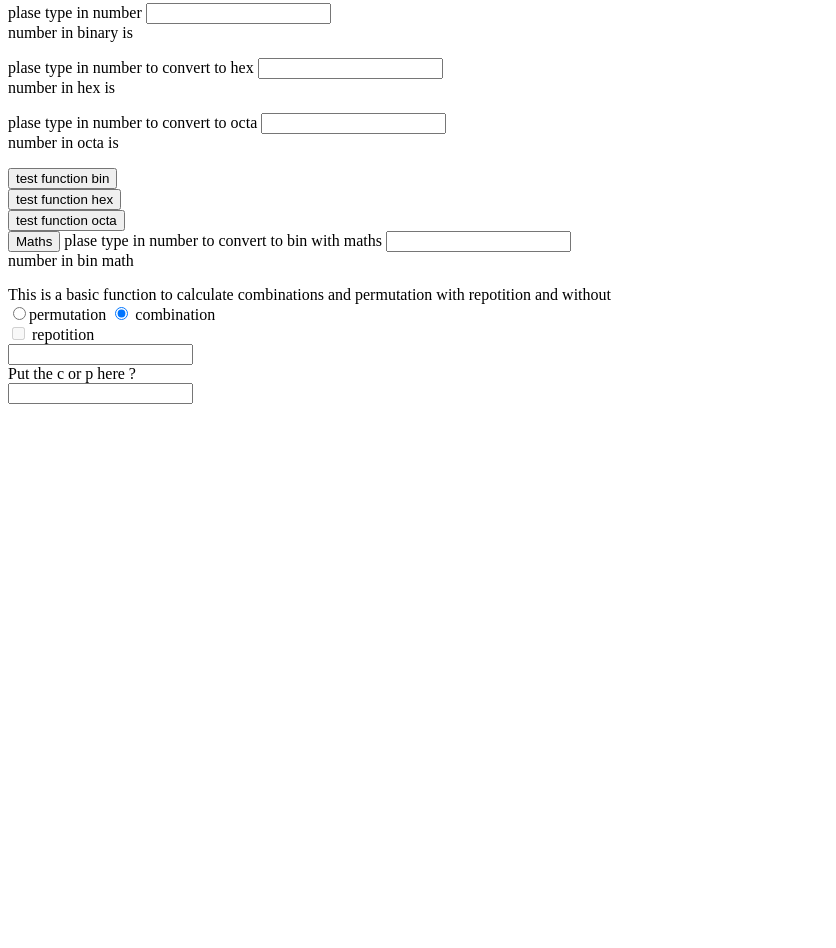
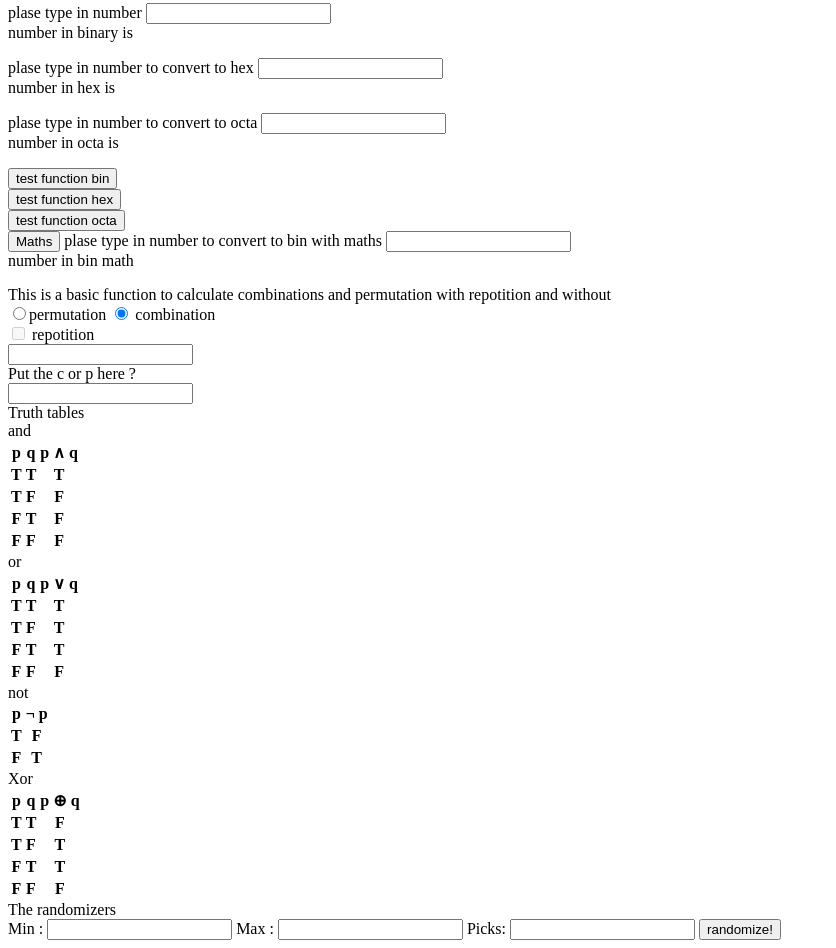
Before and after one commit to JamiHannus/DevBasicSkills2019-7, a plain HTML site: page index.html in a window 1280 px wide. Shown: the part 365-1313 px from the top of the page, without its empty margins (0-836 px from the left). Before the commit the page ends 800 px from the top, so only its background shows below. Drawn offline with Linux system fonts and the light colour scheme.

Commit message:
some changes

```diff
--- a/index.html
+++ b/index.html
@@ -107,9 +107,131 @@
         </div>
     </div>
 </div>
+<div>
+    <div>
+        <div>
+            Truth tables
 
+        </div>
+        <div>
+            <table> and
+                <tr>
+                    <th>p</th>
+                    <th>q</th>
+                    <th>p &#8743; q</th>
+                </tr>
+                <tr>
+                    <th>T</th>
+                    <th>T</th>
+                    <th>T</th>
+                </tr>
+                <tr>
+                    <th>T</th>
+                    <th>F</th>
+                    <th>F</th>
+                </tr>
+
+                <tr>
+                    <th>F</th>
+                    <th>T</th>
+                    <th>F</th>
+                </tr>
+
+                <tr>
+                    <th>F</th>
+                    <th>F</th>
+                    <th>F</th>
+                </tr>
+            </table>
+            <table> or
+                <tr>
+                    <th>p</th>
+                    <th>q</th>
+                    <th>p &#8744; q</th>
+                </tr>
+                <tr>
+                    <th>T</th>
+                    <th>T</th>
+                    <th>T</th>
+                </tr>
+                <tr>
+                    <th>T</th>
+                    <th>F</th>
+                    <th>T</th>
+                </tr>
+                <tr>
+                    <th>F</th>
+                    <th>T</th>
+                    <th>T</th>
+                </tr>
+                <tr>
+                    <th>F</th>
+                    <th>F</th>
+                    <th>F</th>
+                </tr>
+            </table>
+
+            <table> not
+                <tr>
+                    <th>p</th>
+                    <th>&#172; p</th>
+                </tr>
+                <tr>
+                    <th>T</th>
+                    <th>F</th>
+               </tr>
+                <tr>
+                    <th>F</th>
+                    <th>T</th>
+                </tr>
+            </table>
+            <table> Xor
+                <tr>
+                    <th>p</th>
+                    <th>q</th>
+                    <th>p &#8853; q</th>
+                </tr>
+                <tr>
+                    <th>T</th>
+                    <th>T</th>
+                    <th>F</th>
+                </tr>
+                <tr>
+                    <th>T</th>
+                    <th>F</th>
+                    <th>T</th>
+                </tr>
+                <tr>
+                    <th>F</th>
+                    <th>T</th>
+                    <th>T</th>
+                </tr>
+                <tr>
+                    <th>F</th>
+                    <th>F</th>
+                    <th>F</th>
+                </tr>
+            </table>
+        </div>
+    </div>
+</div>
+<Div>
+    <div>
+        <div>
+            The randomizers
+        </div>
+        <div>
+            <form ></form>
+            Min : <input type="number" id="ranValMin">
+            Max : <input type="number"id="ranValMax">
+            Picks: <input type="number"id=ranPicks>
+            <button type="button">randomize!</button>
+        </div>
+    </div>
+</Div>
 </body>
 
 
 <script type="text/javascript" src="Task 1 and 2.js"></script>
 <script src="task 3.js"></script>
+<script src="task.5.js"></script>
--- a/task 3.js
+++ b/task 3.js
@@ -7,7 +7,7 @@
 
 
 //permutation
-//P(n, r) = n!/(n-e)!
+//P(n, r) = n!/(n-r)!
 // n objects number
 // r how many to pick
 
@@ -49,12 +49,12 @@ function combinations(n,r){
 function factorial(f){
     return( f != 1) ? f * factorial(f -1) : 1 ;
 }
-function permutationWithRep(n){
+function permutationWithRep(n,r){
     if (n == 1){
         return 1;
     }
     else{
-        return factorial(n);
+        return Math.pow(n,r);
     }
 }
 function permutation(n,r){
```
